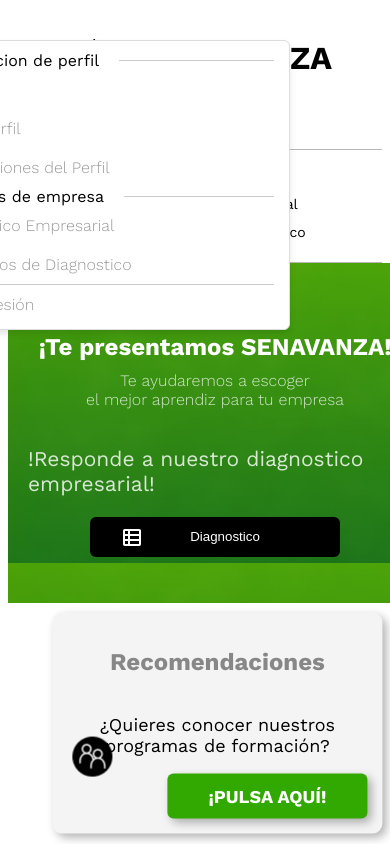
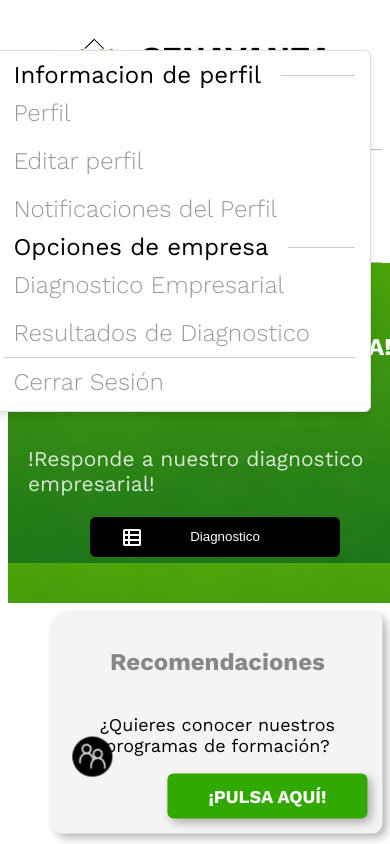
Before and after one commit to TheBullsT/proyectosenavanza, a React (Create React App) app: page /home in a window 390 px wide. Both pictures are taken after a click on the button 269 px from the left and 118 px from the top of the page. Shown: the top 844 px of the page. Built offline with nearby package versions, Linux system fonts and the light colour scheme.

Commit message:
responsive menu desplegable

```diff
--- a/src/components/Home/Busqueda/busqueda.css
+++ b/src/components/Home/Busqueda/busqueda.css
@@ -189,7 +189,6 @@
     padding: 0px 15px 5px 0px;
     right: 10px;
     top: 40px;
-    right: 100px;
     background: white;
     border: 1px solid #ddd;
     list-style: none;
@@ -225,3 +224,25 @@
     border-bottom: 3px solid #39A900;
     box-sizing: border-box;
 }
+
+
+/* Responsive */
+
+/* Responsive PC Grande */
+@media(max-width: 1920px) {
+    .dropdown-menu {
+        width: 400px;
+        right: 20%;
+    }
+ }
+
+ /* Responsive Smarthphone */
+ @media (max-width: 786px) {
+    .dropdown-menu {
+        width: 90%;
+        right: 5%;
+        top: 50px;
+        font-size: var(--h2);
+    }
+
+}
```
